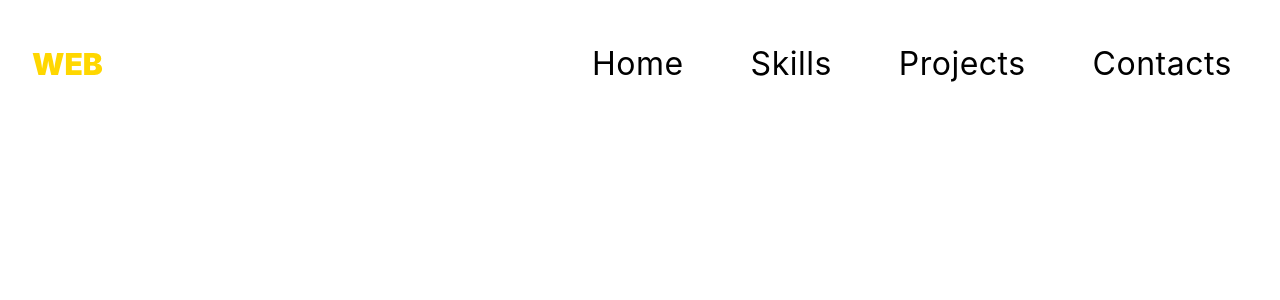
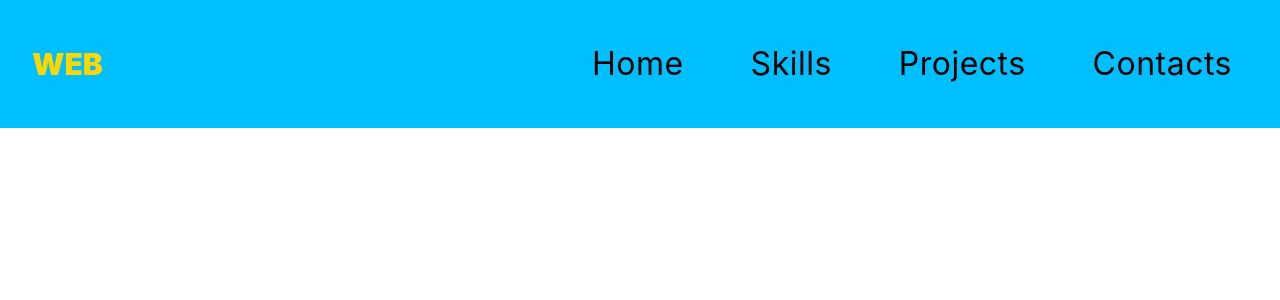
Before and after one commit to SempaiDarcy/my-portfolio, a React (Create React App) app: page / in a window 1280 px wide. Shown: the top 300 px of the page. Built offline with nearby package versions, Linux system fonts and the light colour scheme.

Commit message:
BurgerMenu

```diff
--- a/src/App.module.css
+++ b/src/App.module.css
@@ -1,4 +1,3 @@
 .App {
-    width: 70%;
-    margin: 0 auto;
+
 }
--- a/src/App.tsx
+++ b/src/App.tsx
@@ -1,13 +1,13 @@
-import React, {useCallback, useState} from 'react';
+import React from 'react';
 import s from './App.module.css';
 import {Header} from "./components/Header/Header";
+import {Main} from "./components/main/Main";
 
 function App() {
-    const [open,setOpen] = useState(false)
-    const handleOpen = useCallback(() => setOpen(true), [])
   return (
     <div className={s.App}>
-        <Header handleOpen={handleOpen}/>
+        <Header/>
+        <Main/>
     </div>
   );
 }
--- a/src/components/Header/Header.module.css
+++ b/src/components/Header/Header.module.css
@@ -9,6 +9,7 @@
     left: 0;
     right: 0;
     z-index: 10;
+    background-color:deepskyblue;
 }
 .desktopNavigation {
     width: 100%;
--- a/src/components/Header/Header.tsx
+++ b/src/components/Header/Header.tsx
@@ -1,16 +1,14 @@
 import {FC} from 'react';
 import s from './Header.module.css'
-import Nav from "./Nav/Nav";
+import Nav from "../Nav/Nav";
 
-type SidebarProps = {
-    handleOpen:()=>void
-}
-export const Header: FC<SidebarProps> = ({handleOpen}) => {
+
+export const Header: FC = () => {
     return (
         <header className={s.header}>
             <div className={s.desktopNavigation}>
                 <div className={s.logo}>WEB</div>
-                <Nav handleOpen={handleOpen}/>
+                <Nav/>
             </div>
         </header>
     );
--- a/src/components/Header/Nav/Nav.tsx
+++ b/src/components/Nav/Nav.tsx
@@ -1,11 +1,9 @@
-import React, {FC, useState} from 'react';
+import React, {FC} from 'react';
 import s from './Nav.module.css'
 import Hamburger from 'hamburger-react'
 
-type NavbarProps = {
-    handleOpen:()=>void
-}
-const Nav:FC<NavbarProps> = ({handleOpen}) => {
+
+const Nav:FC = () => {
     return (
         <>
             <div className={s.nav}>
@@ -14,7 +12,9 @@ const Nav:FC<NavbarProps> = ({handleOpen}) => {
                 <a>Projects</a>
                 <a>Contacts</a>
             </div>
-            <div className={s.mobileNavigation} onClick={handleOpen}><Hamburger size={40} color="gold"/></div>
+            <div className={s.mobileNavigation}>
+                <Hamburger size={40} color="gold"/>
+            </div>
         </>
     );
 };
--- /dev/null
+++ b/src/components/main/Main.module.css
@@ -0,0 +1,4 @@
+.mainBlock {
+    height: 80px;
+    background-color: goldenrod;
+}
--- /dev/null
+++ b/src/components/main/Main.tsx
@@ -0,0 +1,9 @@
+import React, {FC} from 'react';
+import s from './Main.module.css'
+export const Main:FC = () => {
+    return (
+        <div className={s.mainBlock}>
+            Hello
+        </div>
+    );
+};
```
Also changed, not shown: src/components/Nav/Nav.module.css (renamed from src/components/Header/Nav/Nav.module.css).
